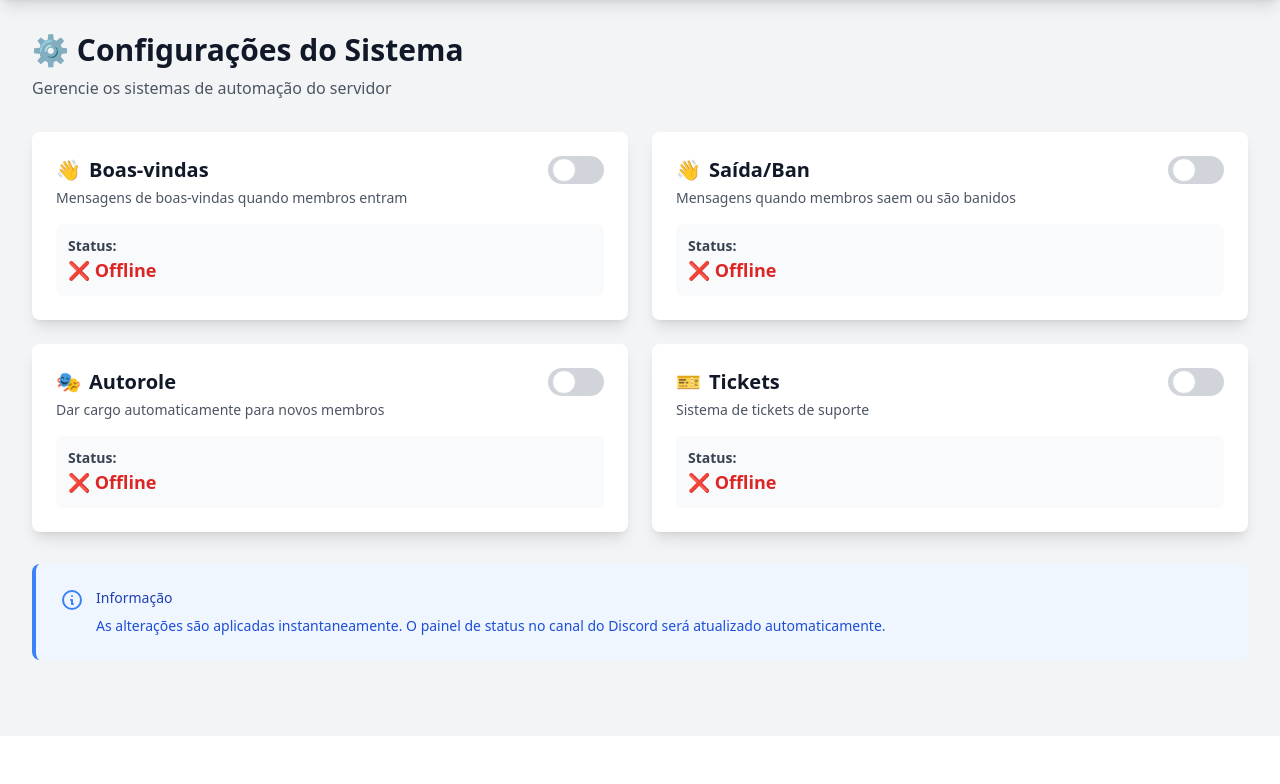
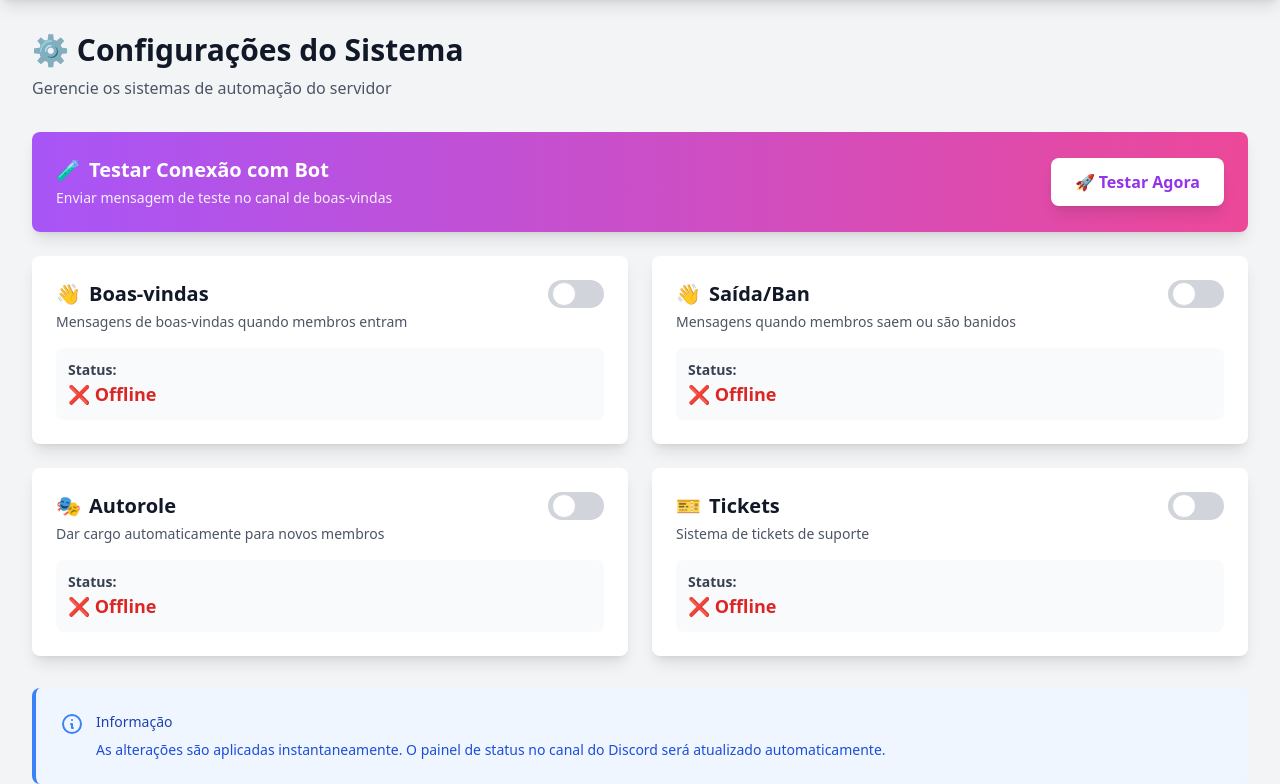
Before and after one commit to megacavaleiro6662-hub/ticket-dashboard, a Flask app: template templates/config.html in a window 1280 px wide. Shown: the part 64-848 px from the top of the page. Before the commit the page ends 724 px from the top, so only its background shows below. Run offline with Flask 3, Linux system fonts and the light colour scheme; the template is opened without the code that fills it, so the values that code supplies are empty; some libraries are stand-ins or nearby versions.

Commit message:
Add: botao de teste de conexao + endpoint /api/test_bot

```diff
--- a/app.py
+++ b/app.py
@@ -717,6 +717,32 @@ def get_config_status():
     config = load_welcome_config()
     return jsonify(config)
 
+@app.route('/api/test_bot', methods=['POST'])
+@staff_required
+def test_bot_connection():
+    """Testa conexão com o bot enviando mensagem em um canal"""
+    try:
+        data = request.get_json()
+        channel_id = data.get('channel_id')
+        message = data.get('message', '🧪 Teste de conexão Dashboard → Bot')
+
+        # URL do bot no Render
+        bot_url = os.getenv('BOT_URL', 'https://caosbot-discord.onrender.com')
+
+        response = requests.post(
+            f'{bot_url}/test_connection',
+            json={'channel_id': channel_id, 'message': message},
+            timeout=15
+        )
+
+        if response.status_code == 200:
+            return jsonify({'success': True, 'message': 'Bot respondeu! Verifique o canal no Discord.'})
+        else:
+            return jsonify({'success': False, 'message': f'Bot retornou erro: {response.text}'}), 500
+
+    except Exception as e:
+        return jsonify({'success': False, 'message': str(e)}), 500
+
 # =====================================================
 # INICIALIZAÇÃO
 # =====================================================
--- a/templates/config.html
+++ b/templates/config.html
@@ -66,6 +66,21 @@
 
         <!-- Notification Area -->
         <div id="notificationArea"></div>
+
+        <!-- Test Connection Button -->
+        <div class="bg-gradient-to-r from-purple-500 to-pink-500 rounded-lg shadow-lg p-6 mb-6">
+            <div class="flex justify-between items-center">
+                <div>
+                    <h3 class="text-xl font-bold text-white flex items-center">
+                        🧪 <span class="ml-2">Testar Conexão com Bot</span>
+                    </h3>
+                    <p class="text-white text-sm mt-1 opacity-90">Enviar mensagem de teste no canal de boas-vindas</p>
+                </div>
+                <button onclick="testBotConnection()" class="bg-white hover:bg-gray-100 text-purple-600 font-bold py-3 px-6 rounded-lg shadow-lg transform transition hover:scale-105">
+                    🚀 Testar Agora
+                </button>
+            </div>
+        </div>
 
         <!-- Systems Grid -->
         <div class="grid grid-cols-1 md:grid-cols-2 gap-6">
@@ -249,6 +264,35 @@
             }, 3000);
         }
 
+        // Função para testar conexão com o bot
+        async function testBotConnection() {
+            try {
+                showNotification('🔄 Enviando mensagem de teste...', 'info');
+
+                const response = await fetch('/api/test_bot', {
+                    method: 'POST',
+                    headers: {
+                        'Content-Type': 'application/json'
+                    },
+                    body: JSON.stringify({
+                        channel_id: '1365848708532535369',  // Canal de boas-vindas
+                        message: '🧪 TESTE DE CONEXÃO! Se você está vendo esta mensagem, o Dashboard está conectado ao Bot! ✅'
+                    })
+                });
+
+                const data = await response.json();
+
+                if (data.success) {
+                    showNotification('✅ Mensagem de teste enviada! Verifique o canal #bem-vindos no Discord', 'success');
+                } else {
+                    showNotification(`❌ Erro: ${data.message}`, 'error');
+                }
+            } catch (error) {
+                showNotification('❌ Erro ao conectar com o bot! Verifique se o bot está online.', 'error');
+                console.error('Erro:', error);
+            }
+        }
+
         // Event listeners para os toggles
         document.getElementById('toggle-welcome').addEventListener('change', function() {
             toggleSystem('welcome', this, document.getElementById('welcome-status'));
```
